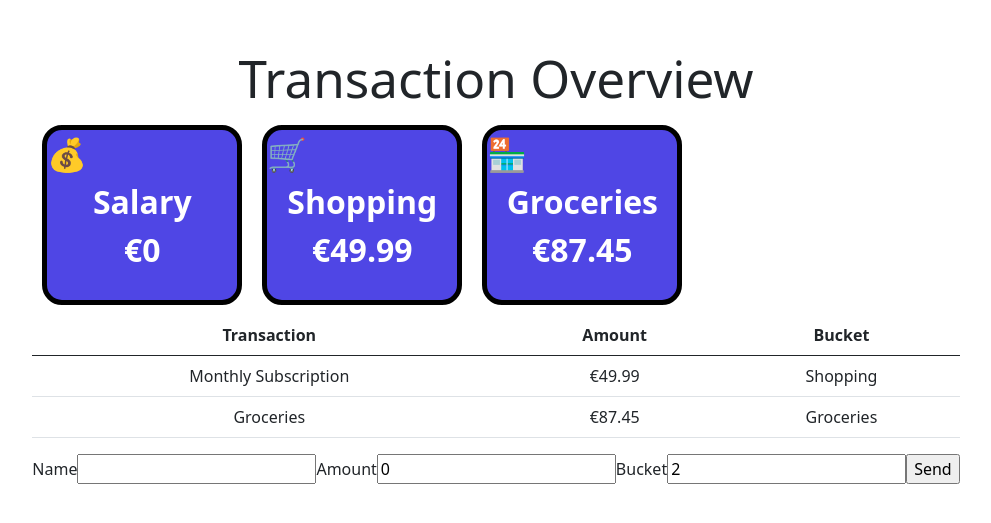
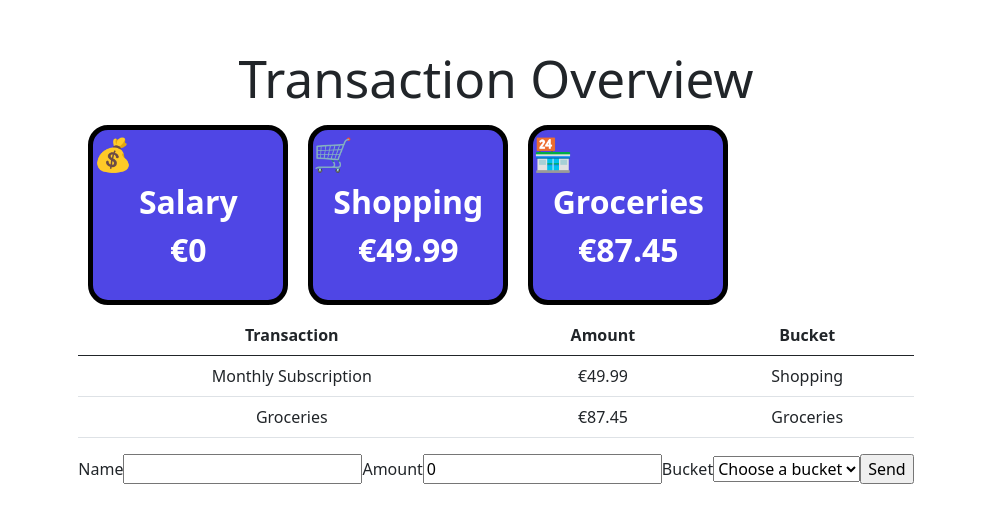
Before and after one commit to AriefBadal23/expensetracker, a React (Vite) app: page / in a window 1280 px wide. Shown: the part 133-656 px from the top of the page, without its empty margins (144-1135 px from the left). Built offline with nearby package versions, Linux system fonts and the light colour scheme.

Commit message:
Make use of string enums and add select with options for buckets

```diff
--- a/src/App.tsx
+++ b/src/App.tsx
@@ -5,9 +5,9 @@ import TransactionTable from "./components/TransactionTable";
 import CreateForm from "./components/CreateForm";
 import { Buckets } from "./types/Buckets";
 import type { Bucket } from "./types/Bucket";
+import Bucket from "./components/Bucket";
 
 function App() {
-
   // Hold the transaction as state
   const [transactions, setTransactions] = useState([
     {
@@ -29,25 +29,28 @@ function App() {
       name: "Salary",
       total: 0,
       icon: "💰",
+      type: Buckets.Salary,
     },
     {
       id: 2,
       name: "Shopping",
       total: 49.99,
       icon: "🛒",
+      type: Buckets.Shopping,
     },
     {
       id: 3,
       name: "Groceries",
       total: 87.45,
       icon: "🏪",
+      type: Buckets.Groceries,
     },
   ]);
 
   function UpdateBucketAmount(id: number, amount: number): void {
     setBucket(
       buckets.map((b) =>
-        b.id === id ? { ...b, total: (b.total + Number(amount)) } : b
+        b.id === id ? { ...b, total: b.total + Number(amount) } : b
       )
     );
   }
--- a/src/components/CreateForm.tsx
+++ b/src/components/CreateForm.tsx
@@ -13,7 +13,13 @@ const CreateForm = ({
     bucket: Buckets.Groceries,
   });
 
-  const change = (e: React.ChangeEvent<HTMLInputElement>) => {
+  const keys = Object.keys(Buckets);
+
+  const change = (
+    e:
+      | React.ChangeEvent<HTMLInputElement>
+      | React.ChangeEvent<HTMLSelectElement>
+  ) => {
     //!   wat doet [e.target.name]: e.target.value
     setFormData({ ...formdata, [e.target.name]: e.target.value });
   };
@@ -25,7 +31,8 @@ const CreateForm = ({
           e.preventDefault();
           updateTable(formdata.amount, formdata.description, formdata.bucket);
           updateBucketAmount(1, formdata.amount);
-          console.log("Executed!");
+          console.log(formdata.bucket);
+          // bucket as keyof typeof Buckets
         }}
       >
         <label>Name</label>
@@ -42,14 +49,13 @@ const CreateForm = ({
           name="amount"
           value={formdata.amount}
         />
-
         <label>Bucket</label>
-        <input
-          type="text"
-          onChange={change}
-          name="bucket"
-          value={formdata.bucket}
-        />
+        <select name="bucket" onChange={(e) => change(e)}>
+          <option>Choose a bucket</option>
+          {keys.map((key) => {
+            return <option value={key}>{key}</option>;
+          })}
+        </select>
         <input type="submit" onChange={(e) => change(e)} value="Send" />
       </form>
     </>
@@ -57,3 +63,6 @@ const CreateForm = ({
 };
 
 export default CreateForm;
+
+// Enum key/id => string naam van de bucket is
+// string name van de bucket geef ik door aan updateBucketAmount()
--- a/src/types/Bucket.tsx
+++ b/src/types/Bucket.tsx
@@ -1,6 +1,9 @@
+import type { Buckets } from "./Buckets";
+
 export  interface Bucket {
   id: number;
   name: string;
   total: number;
   icon: string;
+  type: Buckets
 }
--- a/src/types/Buckets.tsx
+++ b/src/types/Buckets.tsx
@@ -1,5 +1,5 @@
 export enum Buckets {
-  Salary,
-  Shopping,
-  Groceries,
+  Salary = "Salary",
+  Shopping = "Shopping",
+  Groceries = "Groceries",
 }
```
